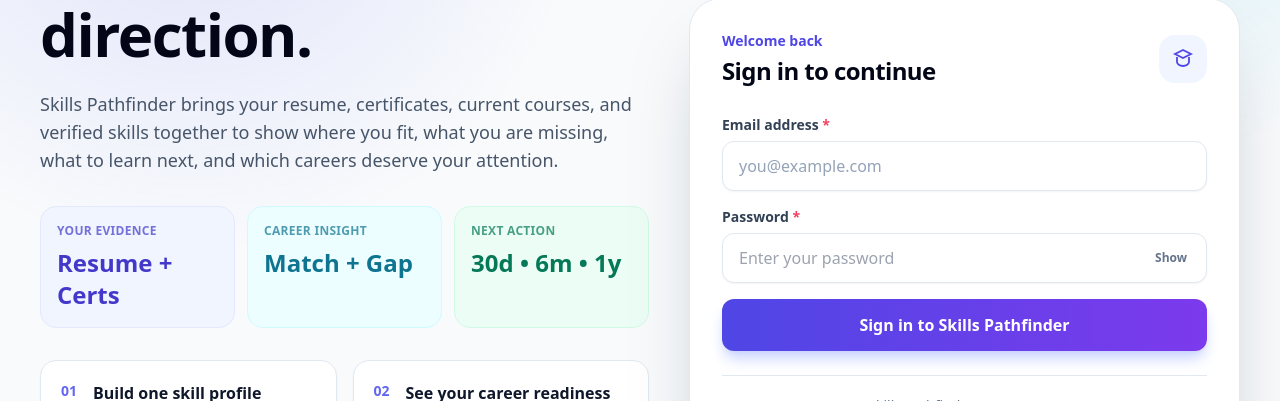
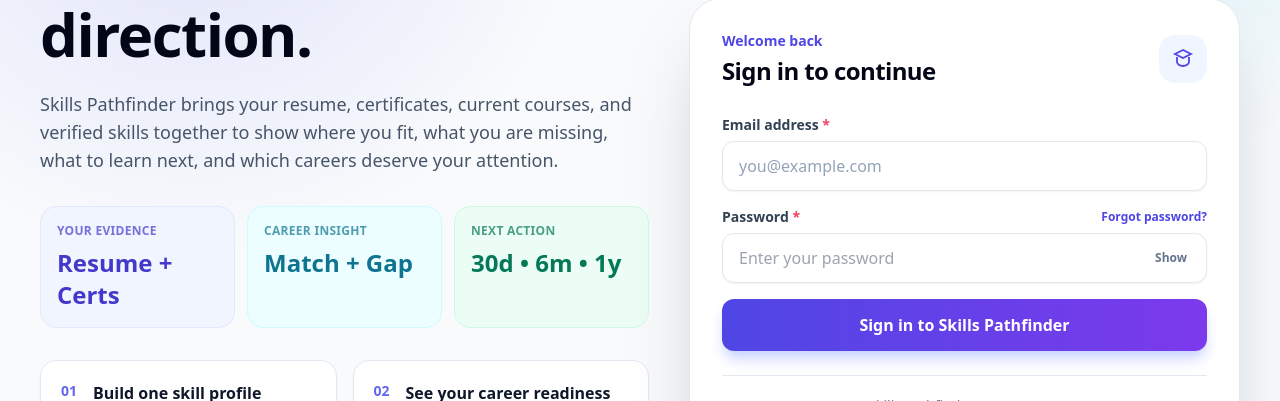
Before and after one commit to ferdousbhuiya/HootCamp_V1, a React (Vite) app in the folder Skills-Pathfinder-frontend/: page / in a window 1280 px wide. Shown: the part 319-720 px from the top of the page. Built offline with nearby package versions, Linux system fonts and the light colour scheme; no server answers; the HTML template or start-up script is replaced by a standard one.

Commit message:
feat(auth): add password reset and recovery flow

```diff
--- a/Skills-Pathfinder-frontend/src/Component/Auth.jsx
+++ b/Skills-Pathfinder-frontend/src/Component/Auth.jsx
@@ -49,26 +49,19 @@
 const Input = ({ label, name, value, onChange, type = 'text', placeholder, required = false, autoComplete }) => (
   <label className="block">
     <span className="mb-1.5 block text-sm font-semibold text-slate-700">{label}{required && <span className="text-rose-500"> *</span>}</span>
-    <input
-      name={name}
-      value={value}
-      onChange={onChange}
-      type={type}
-      required={required}
-      autoComplete={autoComplete}
-      placeholder={placeholder}
-      className="w-full rounded-xl border border-slate-200 bg-white px-4 py-3 text-slate-900 shadow-sm transition placeholder:text-slate-400 focus:border-indigo-400 focus:ring-4 focus:ring-indigo-100"
-    />
+    <input name={name} value={value} onChange={onChange} type={type} required={required} autoComplete={autoComplete} placeholder={placeholder} className="w-full rounded-xl border border-slate-200 bg-white px-4 py-3 text-slate-900 shadow-sm transition placeholder:text-slate-400 focus:border-indigo-400 focus:ring-4 focus:ring-indigo-100" />
   </label>
 );
 
 const Auth = ({ onAuthSuccess }) => {
-  const [isLogin, setIsLogin] = useState(true);
+  const [mode, setMode] = useState('login');
   const [loading, setLoading] = useState(false);
   const [error, setError] = useState(null);
   const [successMessage, setSuccessMessage] = useState(null);
   const [showPassword, setShowPassword] = useState(false);
   const [formData, setFormData] = useState(initialForm);
+  const isLogin = mode === 'login';
+  const isReset = mode === 'reset';
 
   const handleInputChange = (e) => {
     setFormData((current) => ({ ...current, [e.target.name]: e.target.value }));
@@ -76,71 +69,65 @@
     setSuccessMessage(null);
   };
 
-  const switchMode = () => {
-    setIsLogin((current) => !current);
+  const changeMode = (nextMode) => {
+    setMode(nextMode);
     setError(null);
     setSuccessMessage(null);
     setShowPassword(false);
   };
 
+  const switchMode = () => changeMode(isLogin ? 'signup' : 'login');
+
   const handleSignUp = async (e) => {
     e.preventDefault();
-    setLoading(true);
-    setError(null);
-    setSuccessMessage(null);
+    setLoading(true); setError(null); setSuccessMessage(null);
     try {
       const { data, error: signUpError } = await supabase.auth.signUp({
-        email: formData.email.trim(),
-        password: formData.password,
-        options: {
-          data: { full_name: formData.fullName.trim() },
-          emailRedirectTo: `${window.location.origin}/`
-        }
+        email: formData.email.trim(), password: formData.password,
+        options: { data: { full_name: formData.fullName.trim() }, emailRedirectTo: `${window.location.origin}/` }
       });
       if (signUpError) throw signUpError;
       if (data.user && !data.session) {
         setSuccessMessage('Account created. Check your email to verify your address, then return here to sign in.');
-        setFormData(initialForm);
-        setIsLogin(true);
+        setFormData(initialForm); setMode('login');
       } else if (data.user && data.session) {
         const { error: profileError } = await supabase.from('profiles').upsert({
-          id: data.user.id,
-          full_name: formData.fullName.trim(),
-          phone: formData.phone.trim() || null,
-          address: formData.address.trim() || null,
-          city: formData.city.trim() || null,
-          state: formData.state.trim() || null,
-          zip_code: formData.zipCode.trim() || null,
-          has_completed_onboarding: false,
-          updated_at: new Date().toISOString()
+          id: data.user.id, full_name: formData.fullName.trim(), phone: formData.phone.trim() || null,
+          address: formData.address.trim() || null, city: formData.city.trim() || null, state: formData.state.trim() || null,
+          zip_code: formData.zipCode.trim() || null, has_completed_onboarding: false, updated_at: new Date().toISOString()
         }, { onConflict: 'id' });
         if (profileError) throw profileError;
         onAuthSuccess(data.user, true);
       }
-    } catch (err) {
-      setError(err?.message || 'Account creation failed. Please try again.');
-    } finally {
-      setLoading(false);
-    }
+    } catch (err) { setError(err?.message || 'Account creation failed. Please try again.'); }
+    finally { setLoading(false); }
   };
 
   const handleSignIn = async (e) => {
     e.preventDefault();
-    setLoading(true);
-    setError(null);
-    setSuccessMessage(null);
+    setLoading(true); setError(null); setSuccessMessage(null);
     try {
-      const { data, error: signInError } = await supabase.auth.signInWithPassword({
-        email: formData.email.trim(),
-        password: formData.password
-      });
+      const { data, error: signInError } = await supabase.auth.signInWithPassword({ email: formData.email.trim(), password: formData.password });
       if (signInError) throw signInError;
       onAuthSuccess(data.user);
+    } catch (err) { setError(err?.message || 'Sign in failed. Check your email and password and try again.'); }
+    finally { setLoading(false); }
+  };
+
+  const handlePasswordReset = async (e) => {
+    e.preventDefault();
+    const email = formData.email.trim();
+    if (!email) { setError('Enter the email address associated with your account.'); return; }
+    setLoading(true); setError(null); setSuccessMessage(null);
+    try {
+      const { error: resetError } = await supabase.auth.resetPasswordForEmail(email, {
+        redirectTo: `${window.location.origin}/?password-recovery=1`
+      });
+      if (resetError) throw resetError;
+      setSuccessMessage('If an account exists for this email, a password-reset link has been sent. Check your inbox and spam folder.');
     } catch (err) {
-      setError(err?.message || 'Sign in failed. Check your email and password and try again.');
-    } finally {
-      setLoading(false);
-    }
+      setError(err?.message || 'Password reset could not be requested. Please try again.');
+    } finally { setLoading(false); }
   };
 
   return (
@@ -149,10 +136,8 @@
         <div className="mx-auto flex max-w-7xl items-center justify-between px-5 py-4 sm:px-8 lg:px-10">
           <Logo />
           <div className="hidden items-center gap-6 text-sm font-semibold text-slate-600 md:flex">
-            <span>Career matching</span>
-            <span>Skill gap analysis</span>
-            <span>Learning plans</span>
-            <button onClick={switchMode} className="rounded-xl bg-slate-950 px-4 py-2 text-white hover:bg-indigo-700">{isLogin ? 'Create account' : 'Sign in'}</button>
+            <span>Career matching</span><span>Skill gap analysis</span><span>Learning plans</span>
+            {!isReset && <button onClick={switchMode} className="rounded-xl bg-slate-950 px-4 py-2 text-white hover:bg-indigo-700">{isLogin ? 'Create account' : 'Sign in'}</button>}
           </div>
         </div>
       </div>
@@ -161,97 +146,46 @@
         <div className="absolute inset-0 bg-[radial-gradient(circle_at_15%_10%,rgba(99,102,241,0.16),transparent_28%),radial-gradient(circle_at_90%_5%,rgba(6,182,212,0.14),transparent_24%)]" />
         <div className="relative mx-auto grid max-w-7xl gap-10 px-5 py-10 sm:px-8 lg:grid-cols-[1.05fr_.95fr] lg:px-10 lg:py-16">
           <div className="flex flex-col justify-center">
-            <div className="inline-flex w-fit items-center gap-2 rounded-full border border-indigo-200 bg-white px-3 py-1.5 text-xs font-bold uppercase tracking-[0.16em] text-indigo-700 shadow-sm">
-              Career planning built around your evidence
-            </div>
-            <h1 className="mt-6 max-w-3xl text-4xl font-extrabold tracking-tight text-slate-950 sm:text-5xl lg:text-6xl lg:leading-[1.05]">
-              Turn your experience into a clear career direction.
-            </h1>
-            <p className="mt-6 max-w-2xl text-base leading-7 text-slate-600 sm:text-lg">
-              Skills Pathfinder brings your resume, certificates, current courses, and verified skills together to show where you fit, what you are missing, what to learn next, and which careers deserve your attention.
-            </p>
-
-            <div className="mt-8 grid gap-3 sm:grid-cols-3">
-              <MiniCard title="Your evidence" value="Resume + Certs" accent="indigo" />
-              <MiniCard title="Career insight" value="Match + Gap" accent="cyan" />
-              <MiniCard title="Next action" value="30d • 6m • 1y" accent="emerald" />
-            </div>
-
+            <div className="inline-flex w-fit items-center gap-2 rounded-full border border-indigo-200 bg-white px-3 py-1.5 text-xs font-bold uppercase tracking-[0.16em] text-indigo-700 shadow-sm">Career planning built around your evidence</div>
+            <h1 className="mt-6 max-w-3xl text-4xl font-extrabold tracking-tight text-slate-950 sm:text-5xl lg:text-6xl lg:leading-[1.05]">Turn your experience into a clear career direction.</h1>
+            <p className="mt-6 max-w-2xl text-base leading-7 text-slate-600 sm:text-lg">Skills Pathfinder brings your resume, certificates, current courses, and verified skills together to show where you fit, what you are missing, what to learn next, and which careers deserve your attention.</p>
+            <div className="mt-8 grid gap-3 sm:grid-cols-3"><MiniCard title="Your evidence" value="Resume + Certs" accent="indigo" /><MiniCard title="Career insight" value="Match + Gap" accent="cyan" /><MiniCard title="Next action" value="30d • 6m • 1y" accent="emerald" /></div>
             <div className="mt-8 grid gap-4 sm:grid-cols-2">
               {[
                 ['01', 'Build one skill profile', 'Resume, certificates, ongoing courses, and manual updates are combined into one student record.'],
                 ['02', 'See your career readiness', 'Compare career matches, missing skills, regulated requirements, and current salary evidence.'],
                 ['03', 'Avoid duplicate learning', 'Courses already in progress are recognized before new learning recommendations are made.'],
                 ['04', 'Keep your progress', 'Reports, plans, verification results, and career findings are saved for later review.']
-              ].map(([number, title, body]) => (
-                <div key={number} className="rounded-2xl border border-slate-200 bg-white p-5 shadow-sm">
-                  <div className="flex gap-4"><span className="text-sm font-extrabold text-indigo-500">{number}</span><div><h3 className="font-bold text-slate-900">{title}</h3><p className="mt-1 text-sm leading-6 text-slate-500">{body}</p></div></div>
-                </div>
-              ))}
+              ].map(([number, title, body]) => <div key={number} className="rounded-2xl border border-slate-200 bg-white p-5 shadow-sm"><div className="flex gap-4"><span className="text-sm font-extrabold text-indigo-500">{number}</span><div><h3 className="font-bold text-slate-900">{title}</h3><p className="mt-1 text-sm leading-6 text-slate-500">{body}</p></div></div></div>)}
             </div>
           </div>
 
           <div className="flex items-center justify-center lg:justify-end">
             <div className="w-full max-w-xl rounded-[2rem] border border-slate-200 bg-white p-6 shadow-[0_30px_80px_-35px_rgba(15,23,42,0.35)] sm:p-8">
-              <div className="mb-7 flex items-center justify-between gap-4">
-                <div>
-                  <p className="text-sm font-bold text-indigo-600">{isLogin ? 'Welcome back' : 'Create your student workspace'}</p>
-                  <h2 className="mt-1 text-2xl font-extrabold tracking-tight text-slate-950">{isLogin ? 'Sign in to continue' : 'Start your profile'}</h2>
-                </div>
-                <div className="rounded-2xl bg-indigo-50 p-3 text-indigo-600">
-                  <svg viewBox="0 0 24 24" className="h-6 w-6" fill="none" stroke="currentColor" strokeWidth="1.8"><path d="M12 3 4 7l8 4 8-4-8-4Z"/><path d="M6 10v5c0 2 2.7 4 6 4s6-2 6-4v-5"/></svg>
-                </div>
-              </div>
+              <div className="mb-7 flex items-center justify-between gap-4"><div><p className="text-sm font-bold text-indigo-600">{isReset ? 'Account recovery' : isLogin ? 'Welcome back' : 'Create your student workspace'}</p><h2 className="mt-1 text-2xl font-extrabold tracking-tight text-slate-950">{isReset ? 'Reset your password' : isLogin ? 'Sign in to continue' : 'Start your profile'}</h2></div><div className="rounded-2xl bg-indigo-50 p-3 text-indigo-600"><svg viewBox="0 0 24 24" className="h-6 w-6" fill="none" stroke="currentColor" strokeWidth="1.8"><path d="M12 3 4 7l8 4 8-4-8-4Z"/><path d="M6 10v5c0 2 2.7 4 6 4s6-2 6-4v-5"/></svg></div></div>
 
               {successMessage && <div className="mb-5 rounded-xl border border-emerald-200 bg-emerald-50 p-4 text-sm text-emerald-800">{successMessage}</div>}
               {error && <div className="mb-5 rounded-xl border border-rose-200 bg-rose-50 p-4 text-sm text-rose-800">{error}</div>}
 
-              <form onSubmit={isLogin ? handleSignIn : handleSignUp} className="space-y-4">
-                {!isLogin && <Input label="Full name" name="fullName" value={formData.fullName} onChange={handleInputChange} required placeholder="Your full name" autoComplete="name" />}
-                <Input label="Email address" name="email" value={formData.email} onChange={handleInputChange} type="email" required placeholder="you@example.com" autoComplete="email" />
+              {isReset ? (
+                <form onSubmit={handlePasswordReset} className="space-y-4">
+                  <p className="text-sm leading-6 text-slate-600">Enter the email address used for your Skills Pathfinder account. We will send a secure recovery link so you can choose a new password.</p>
+                  <Input label="Email address" name="email" value={formData.email} onChange={handleInputChange} type="email" required placeholder="you@example.com" autoComplete="email" />
+                  <button disabled={loading} className="w-full rounded-xl bg-gradient-to-r from-indigo-600 to-violet-600 px-4 py-3.5 font-bold text-white shadow-lg shadow-indigo-200 disabled:opacity-60">{loading ? 'Sending…' : 'Send password reset link'}</button>
+                  <button type="button" onClick={() => changeMode('login')} className="w-full rounded-xl border border-slate-200 px-4 py-3 text-sm font-bold text-slate-700 hover:bg-slate-50">Back to sign in</button>
+                </form>
+              ) : (
+                <form onSubmit={isLogin ? handleSignIn : handleSignUp} className="space-y-4">
+                  {!isLogin && <Input label="Full name" name="fullName" value={formData.fullName} onChange={handleInputChange} required placeholder="Your full name" autoComplete="name" />}
+                  <Input label="Email address" name="email" value={formData.email} onChange={handleInputChange} type="email" required placeholder="you@example.com" autoComplete="email" />
+                  <label className="block"><div className="mb-1.5 flex items-center justify-between gap-3"><span className="text-sm font-semibold text-slate-700">Password <span className="text-rose-500">*</span></span>{isLogin && <button type="button" onClick={() => changeMode('reset')} className="text-xs font-bold text-indigo-600 hover:text-indigo-800">Forgot password?</button>}</div><div className="relative"><input type={showPassword ? 'text' : 'password'} name="password" value={formData.password} onChange={handleInputChange} required minLength={8} autoComplete={isLogin ? 'current-password' : 'new-password'} placeholder={isLogin ? 'Enter your password' : 'At least 8 characters'} className="w-full rounded-xl border border-slate-200 bg-white px-4 py-3 pr-20 shadow-sm transition focus:border-indigo-400 focus:ring-4 focus:ring-indigo-100" /><button type="button" onClick={() => setShowPassword((v) => !v)} className="absolute inset-y-0 right-3 my-auto h-8 rounded-lg px-2 text-xs font-bold text-slate-500 hover:bg-slate-100">{showPassword ? 'Hide' : 'Show'}</button></div></label>
 
-                <label className="block">
-                  <span className="mb-1.5 block text-sm font-semibold text-slate-700">Password <span className="text-rose-500">*</span></span>
-                  <div className="relative">
-                    <input
-                      type={showPassword ? 'text' : 'password'}
-                      name="password"
-                      value={formData.password}
-                      onChange={handleInputChange}
-                      required
-                      minLength={8}
-                      autoComplete={isLogin ? 'current-password' : 'new-password'}
-                      placeholder={isLogin ? 'Enter your password' : 'At least 8 characters'}
-                      className="w-full rounded-xl border border-slate-200 bg-white px-4 py-3 pr-20 shadow-sm transition focus:border-indigo-400 focus:ring-4 focus:ring-indigo-100"
-                    />
-                    <button type="button" onClick={() => setShowPassword((v) => !v)} className="absolute inset-y-0 right-3 my-auto h-8 rounded-lg px-2 text-xs font-bold text-slate-500 hover:bg-slate-100">{showPassword ? 'Hide' : 'Show'}</button>
-                  </div>
-                </label>
+                  {!isLogin && <details className="group rounded-xl border border-slate-200 bg-slate-50"><summary className="cursor-pointer list-none px-4 py-3 text-sm font-bold text-slate-700"><div className="flex items-center justify-between"><span>Contact information <span className="font-normal text-slate-400">(optional)</span></span><span className="transition group-open:rotate-180">⌄</span></div></summary><div className="grid gap-4 border-t border-slate-200 p-4"><Input label="Phone" name="phone" value={formData.phone} onChange={handleInputChange} type="tel" placeholder="Phone number" autoComplete="tel" /><Input label="Street address" name="address" value={formData.address} onChange={handleInputChange} placeholder="Street address" autoComplete="street-address" /><div className="grid gap-4 sm:grid-cols-2"><Input label="City" name="city" value={formData.city} onChange={handleInputChange} placeholder="City" /><Input label="State" name="state" value={formData.state} onChange={handleInputChange} placeholder="State" /></div><Input label="ZIP code" name="zipCode" value={formData.zipCode} onChange={handleInputChange} placeholder="ZIP code" /></div></details>}
+                  <button disabled={loading} className="w-full rounded-xl bg-gradient-to-r from-indigo-600 to-violet-600 px-4 py-3.5 font-bold text-white shadow-lg shadow-indigo-200 transition hover:-translate-y-0.5 hover:from-indigo-700 hover:to-violet-700 disabled:cursor-not-allowed disabled:opacity-60">{loading ? 'Please wait...' : isLogin ? 'Sign in to Skills Pathfinder' : 'Create my account'}</button>
+                </form>
+              )}
 
-                {!isLogin && (
-                  <details className="group rounded-xl border border-slate-200 bg-slate-50">
-                    <summary className="cursor-pointer list-none px-4 py-3 text-sm font-bold text-slate-700">
-                      <div className="flex items-center justify-between"><span>Contact information <span className="font-normal text-slate-400">(optional)</span></span><span className="transition group-open:rotate-180">⌄</span></div>
-                    </summary>
-                    <div className="grid gap-4 border-t border-slate-200 p-4">
-                      <Input label="Phone" name="phone" value={formData.phone} onChange={handleInputChange} type="tel" placeholder="Phone number" autoComplete="tel" />
-                      <Input label="Street address" name="address" value={formData.address} onChange={handleInputChange} placeholder="Street address" autoComplete="street-address" />
-                      <div className="grid gap-4 sm:grid-cols-2"><Input label="City" name="city" value={formData.city} onChange={handleInputChange} placeholder="City" /><Input label="State" name="state" value={formData.state} onChange={handleInputChange} placeholder="State" /></div>
-                      <Input label="ZIP code" name="zipCode" value={formData.zipCode} onChange={handleInputChange} placeholder="ZIP code" />
-                    </div>
-                  </details>
-                )}
-
-                <button disabled={loading} className="w-full rounded-xl bg-gradient-to-r from-indigo-600 to-violet-600 px-4 py-3.5 font-bold text-white shadow-lg shadow-indigo-200 transition hover:-translate-y-0.5 hover:from-indigo-700 hover:to-violet-700 disabled:cursor-not-allowed disabled:opacity-60">
-                  {loading ? 'Please wait...' : isLogin ? 'Sign in to Skills Pathfinder' : 'Create my account'}
-                </button>
-              </form>
-
-              <div className="mt-6 border-t border-slate-200 pt-5 text-center text-sm text-slate-500">
-                {isLogin ? 'New to Skills Pathfinder?' : 'Already have an account?'}{' '}
-                <button onClick={switchMode} className="font-bold text-indigo-600 hover:text-indigo-800">{isLogin ? 'Create an account' : 'Sign in'}</button>
-              </div>
-
+              {!isReset && <div className="mt-6 border-t border-slate-200 pt-5 text-center text-sm text-slate-500">{isLogin ? 'New to Skills Pathfinder?' : 'Already have an account?'}{' '}<button onClick={switchMode} className="font-bold text-indigo-600 hover:text-indigo-800">{isLogin ? 'Create an account' : 'Sign in'}</button></div>}
               <p className="mt-5 text-center text-xs leading-5 text-slate-400">Career guidance is informational. Regulated professions can require specific education, examinations, licensing, or supervised experience.</p>
             </div>
           </div>
```
